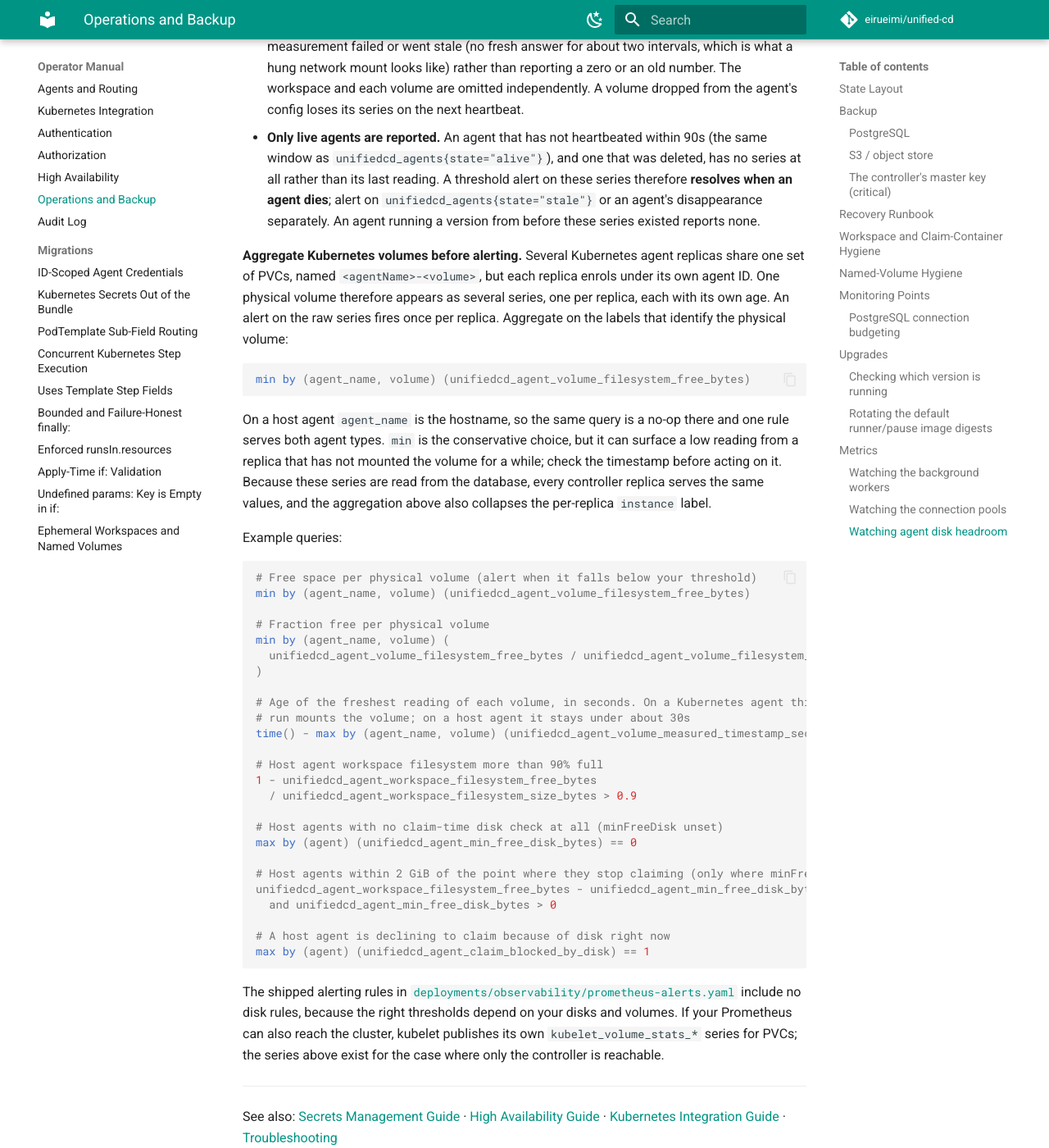
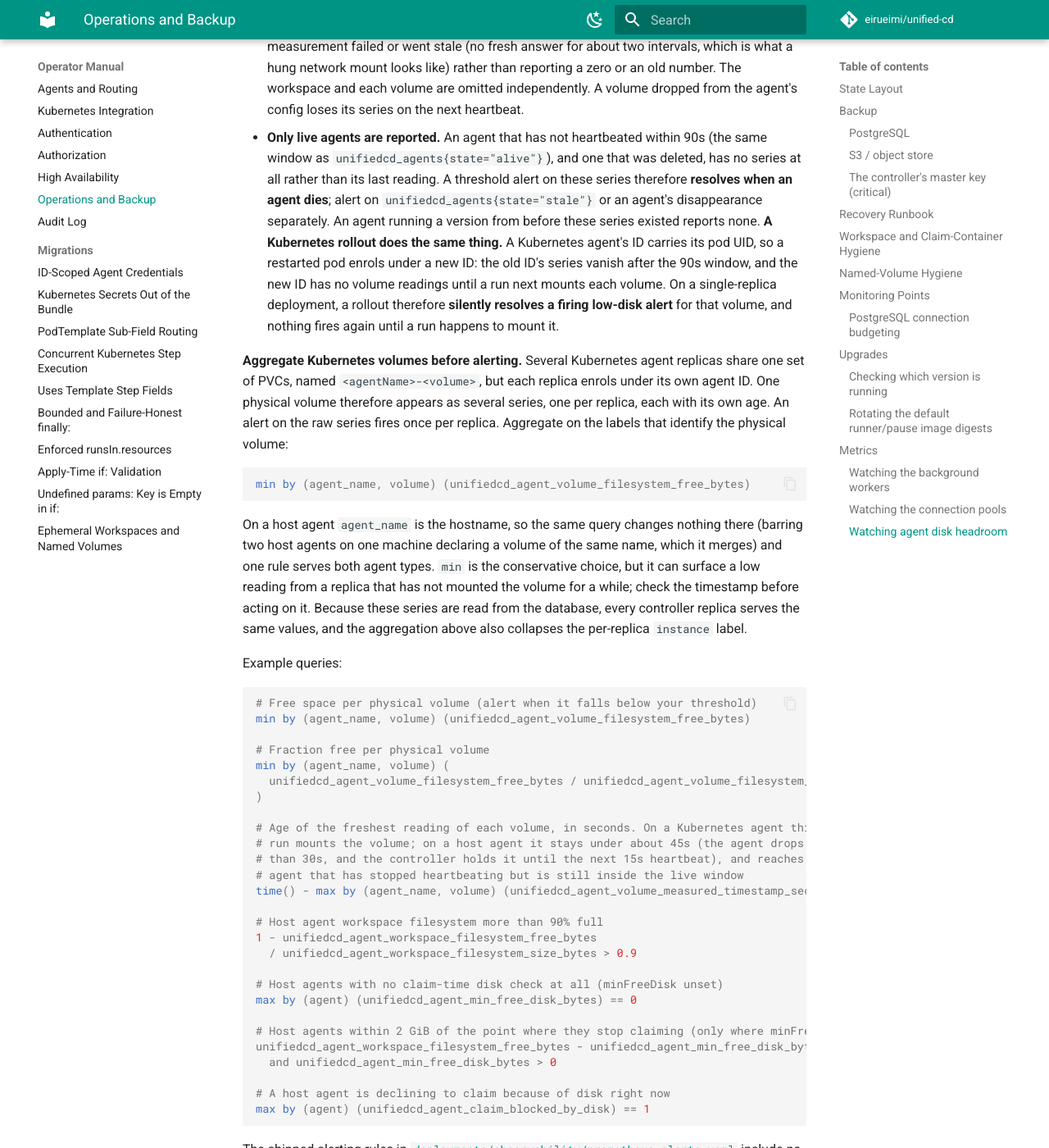
Before and after one commit to eirueimi/unified-cd, an MkDocs documentation site: the page built from docs/operator-manual/operations.md, in a window 1280 px wide and 1400 px high, scrolled down 18464 px. Shown: the whole window at 82% size. Built offline with MkDocs 1.6.1 and Material for MkDocs 9.7.7, drawn with Linux system fonts in a browser that asks for light colours; comment, search, counter and statistics services are not loaded; some of the changed text lies outside the part shown.

Commit message:
docs(metrics): correct freshness bound, join restart and alert guidance, drop changelog voice
Co-Authored-By: Claude Opus 5 <noreply@anthropic.com>

````diff
--- a/docs/operator-manual/operations.md
+++ b/docs/operator-manual/operations.md
@@ -510,9 +510,9 @@ Ready-made Prometheus alerting rules for these metrics live in
 
 ### Watching agent disk headroom
 
-Jobs fail when an agent runs out of disk, and nothing used to warn anyone first. Each agent now
-measures the free and total space of the filesystems it depends on and reports them with its 15s
-heartbeat; the controller stores the reading and serves it on `/metrics` at scrape time. Your
+Jobs fail when an agent runs out of disk. To give an operator something to alert on first, each
+agent measures the free and total space of the filesystems it depends on and reports them with its
+15s heartbeat; the controller stores the reading and serves it on `/metrics` at scrape time. Your
 Prometheus therefore needs to reach only the controller, never the agents.
 
 Every figure is the free and total space of **the filesystem a path sits on** (a `statfs`), not the
@@ -563,7 +563,11 @@ a series that is not there is not a zero. The cases:
   `unifiedcd_agents{state="alive"}`), and one that was deleted, has no series at all rather than its
   last reading. A threshold alert on these series therefore **resolves when an agent dies**; alert on
   `unifiedcd_agents{state="stale"}` or an agent's disappearance separately. An agent running a
-  version from before these series existed reports none.
+  version from before these series existed reports none. **A Kubernetes rollout does the same
+  thing.** A Kubernetes agent's ID carries its pod UID, so a restarted pod enrols under a new ID:
+  the old ID's series vanish after the 90s window, and the new ID has no volume readings until a run
+  next mounts each volume. On a single-replica deployment, a rollout therefore **silently resolves a
+  firing low-disk alert** for that volume, and nothing fires again until a run happens to mount it.
 
 **Aggregate Kubernetes volumes before alerting.** Several Kubernetes agent replicas share one set of
 PVCs, named `<agentName>-<volume>`, but each replica enrols under its own agent ID. One physical
@@ -574,7 +578,8 @@ raw series fires once per replica. Aggregate on the labels that identify the phy
 min by (agent_name, volume) (unifiedcd_agent_volume_filesystem_free_bytes)
 ```
 
-On a host agent `agent_name` is the hostname, so the same query is a no-op there and one rule serves
+On a host agent `agent_name` is the hostname, so the same query changes nothing there (barring two
+host agents on one machine declaring a volume of the same name, which it merges) and one rule serves
 both agent types. `min` is the conservative choice, but it can surface a low reading from a replica
 that has not mounted the volume for a while; check the timestamp before acting on it. Because
 these series are read from the database, every controller replica serves the same values, and the
@@ -592,7 +597,9 @@ min by (agent_name, volume) (
 )
 
 # Age of the freshest reading of each volume, in seconds. On a Kubernetes agent this grows while no
-# run mounts the volume; on a host agent it stays under about 30s
+# run mounts the volume; on a host agent it stays under about 45s (the agent drops a reading older
+# than 30s, and the controller holds it until the next 15s heartbeat), and reaches up to 90s for an
+# agent that has stopped heartbeating but is still inside the live window
 time() - max by (agent_name, volume) (unifiedcd_agent_volume_measured_timestamp_seconds)
 
 # Host agent workspace filesystem more than 90% full
````
